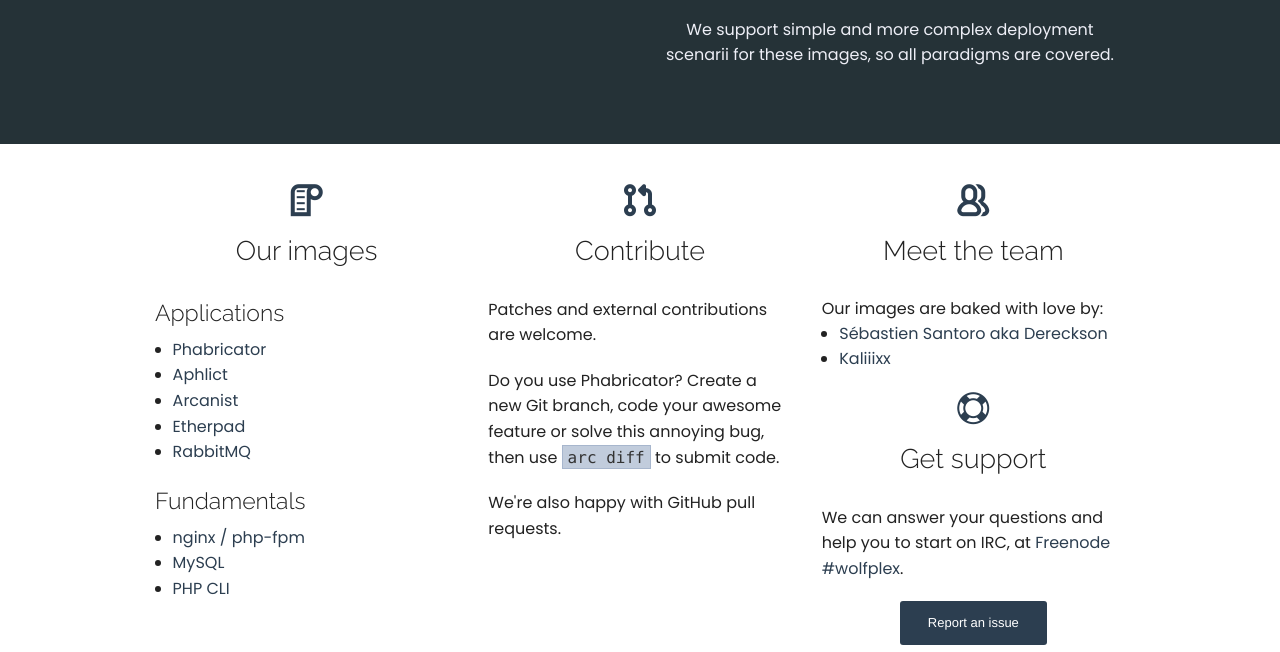
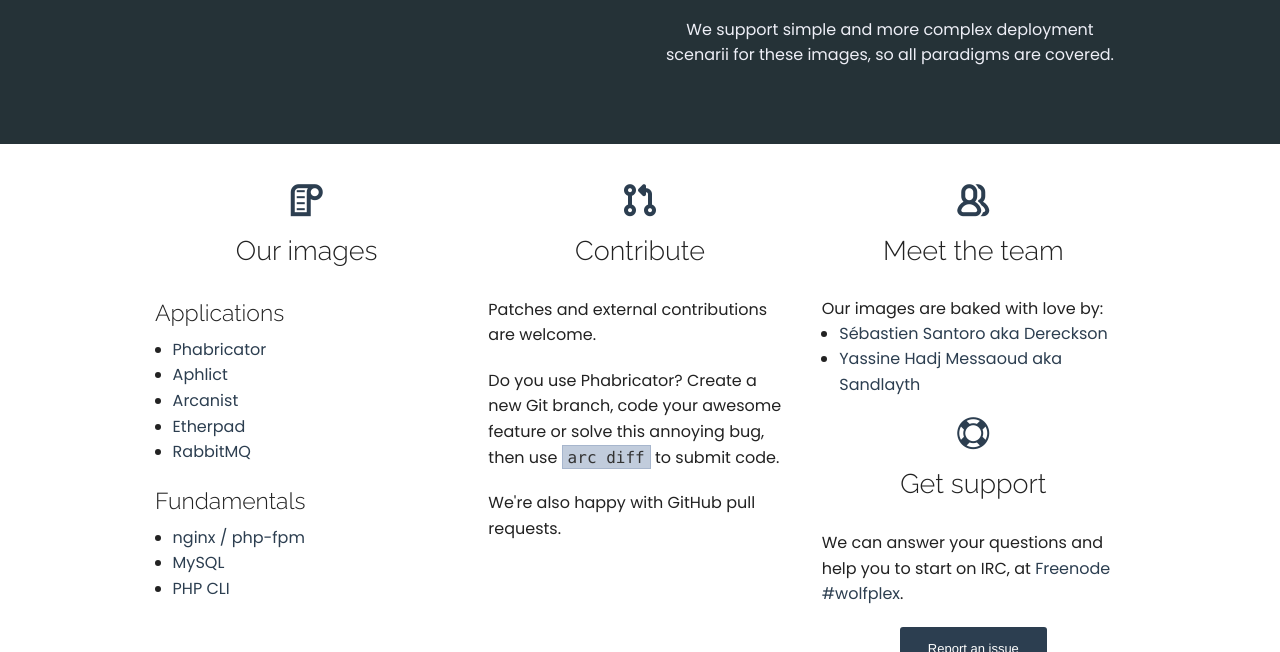
Before and after one commit to nasqueron/docker-www, a website: page index.html in a window 1280 px wide. Shown: the part 448-1100 px from the top of the page. Drawn offline with Linux system fonts and the light colour scheme.

Commit message:
Rename Kal*i*x in Sandlayth
Summary: Ref T789.

Test Plan: Proofread the change

Reviewers: Sandlayth

Subscribers: #nasqueron_docker_deployment_squad

Projects: #docker_images

Maniphest Tasks: T789

Differential Revision: http://devcentral.nasqueron.org/D346

```diff
--- a/index.html
+++ b/index.html
@@ -65,7 +65,7 @@
         Our images are baked with love by:
         <ul>
           <li><a href="http://www.dereckson.be/">Sébastien Santoro aka Dereckson</a></li>
-          <li><a href="https://github.com/Kaliiixx">Kaliiixx</a></li>
+          <li><a href="https://github.com/Sandlayth">Yassine Hadj Messaoud aka Sandlayth</a></li>
         </ul>
 
         <div class="batch icon-large text-center">&#xF0DA;</div>
```
